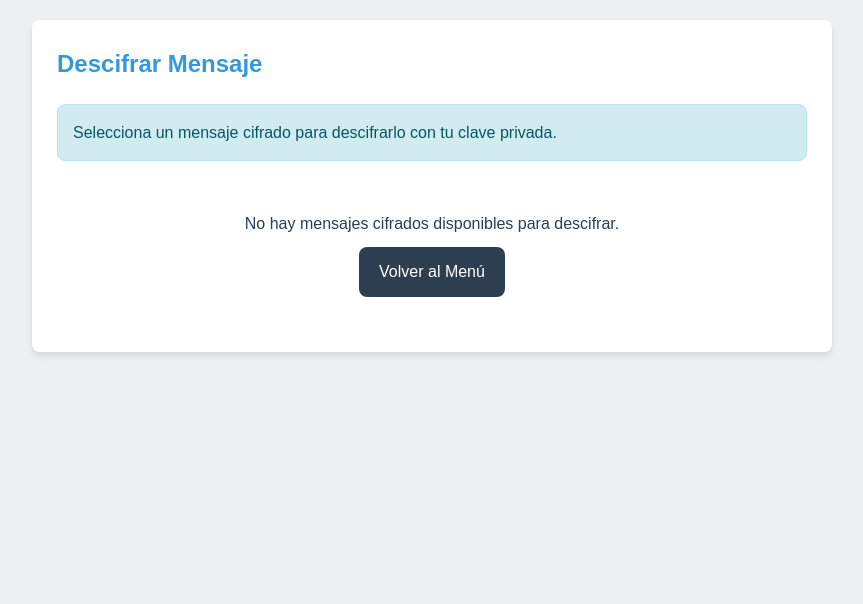
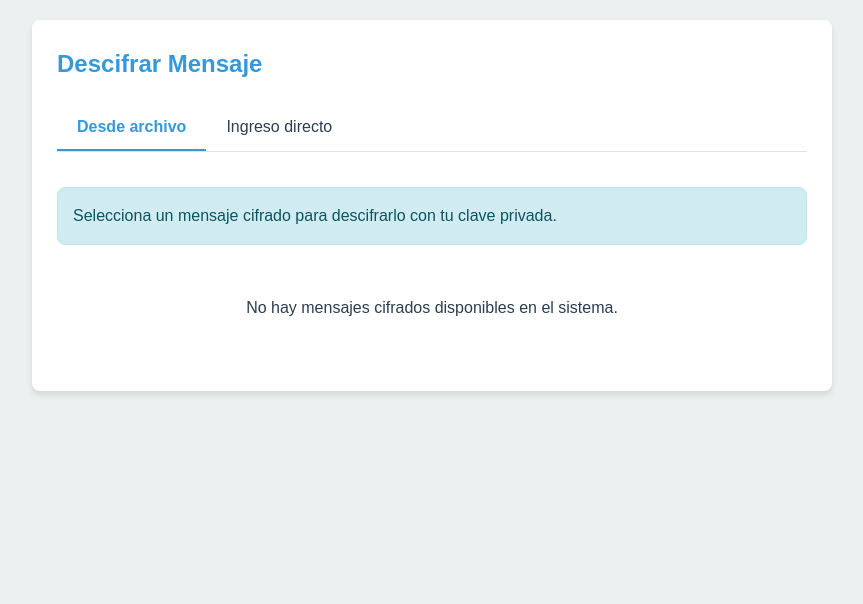
Before and after one commit to EsthebanHeredia/RSAencrypter, a Flask app: page /descifrar in a window 1280 px wide. Shown: the part 158-762 px from the top of the page, without its empty margins (208-1071 px from the left). Run offline with Flask 2, Linux system fonts and the light colour scheme; the visitor is signed in with stand-in values (Sample User, id 1).

Commit message:
Version 2.0, funcionalidades del programa completas, falta mejorar frontend

```diff
--- a/app.py
+++ b/app.py
@@ -1,5 +1,6 @@
 from flask import Flask, render_template, request, redirect, url_for, session, flash
 import os
+import time
 from rsa_utils import generar_claves_rsa, cifrar_mensaje, descifrar_mensaje, guardar_mensaje
 from config import USER_CREDENTIALS, USERS, KEYS_DIR, MESSAGES_DIR
 
@@ -173,43 +174,52 @@ def descifrar():
 def procesar_descifrado():
     """
     Procesa el descifrado de un mensaje y lo muestra en pantalla.
+    Puede recibir el mensaje desde un archivo o directamente como texto.
     """
     if 'usuario' not in session:
         return redirect(url_for('index'))
 
     usuario = session['usuario']
-    archivo = request.form.get('archivo')
+    metodo = request.form.get('metodo', 'archivo')
 
     try:
-        # Ruta completa al archivo cifrado
-        ruta_archivo = os.path.join(MESSAGES_DIR, archivo)
+        # Determinamos la fuente del texto cifrado
+        if metodo == 'archivo':
+            archivo = request.form.get('archivo')
+            nombre_archivo = os.path.splitext(archivo)[0].replace('_cifrado', '')
 
-        # Extraemos el nombre base del archivo
-        nombre_archivo = os.path.splitext(archivo)[0].replace('_cifrado', '')
+            # Leemos el mensaje cifrado del archivo
+            with open(os.path.join(MESSAGES_DIR, archivo), 'r') as f:
+                mensaje_cifrado = f.read()
 
-        # Leemos el mensaje cifrado del archivo
-        with open(ruta_archivo, 'r') as f:
-            mensaje_cifrado = f.read()
+            fuente = f"archivo: {archivo}"
+        else:  # metodo == 'texto'
+            mensaje_cifrado = request.form.get('texto_cifrado')
+            nombre_archivo = request.form.get('nombre_archivo', f"mensaje_directo_{int(time.time())}")
+            fuente = "entrada directa de texto"
 
         # Desciframos el mensaje usando la clave privada del usuario
         mensaje_descifrado = descifrar_mensaje(mensaje_cifrado, usuario)
 
         if mensaje_descifrado:
-            # Guardamos el mensaje descifrado en un nuevo archivo
-            ruta_guardado = guardar_mensaje(mensaje_descifrado, nombre_archivo, cifrado=False)
+            # Guardamos el mensaje descifrado en un nuevo archivo solo si se proporciona un nombre
+            if nombre_archivo:
+                ruta_guardado = guardar_mensaje(mensaje_descifrado, nombre_archivo, cifrado=False)
+            else:
+                ruta_guardado = "No guardado (no se proporcionó nombre)"
 
             # Mostramos el resultado en una página específica
             return render_template('resultado_descifrado.html',
                                   usuario=usuario,
                                   mensaje_cifrado=mensaje_cifrado,
                                   mensaje_descifrado=mensaje_descifrado,
-                                  nombre_archivo=archivo,
+                                  nombre_archivo=fuente,
                                   ruta_guardado=ruta_guardado)
         else:
-            flash('Error al descifrar el mensaje. Es posible que no tengas la clave privada correcta.')
+            flash('Error al descifrar el mensaje. Es posible que no tengas la clave privada correcta o el formato sea incorrecto.')
             return redirect(url_for('descifrar'))
     except Exception as e:
-        flash(f'Error: {str(e)}')
+        flash(f'Error al descifrar: {str(e)}')
         return redirect(url_for('descifrar'))
 
 @app.route('/logout')
--- a/static/css/style.css
+++ b/static/css/style.css
@@ -215,7 +215,7 @@ footer {
         width: 100%;
     }
 }
-/* Version 2.0 styles */
+/* Version 1.2 styles */
 
 .warning-box {
     background-color: #fff3cd;
@@ -259,3 +259,39 @@ footer {
     margin: 15px 0;
     color: #6c757d;
 }
+
+/* Version 1.3 styles */
+
+/* Estilos para pestañas */
+.tabs {
+    display: flex;
+    list-style: none;
+    padding: 0;
+    margin: 0 0 20px;
+    border-bottom: 1px solid #dee2e6;
+}
+
+.tab {
+    padding: 10px 20px;
+    cursor: pointer;
+    position: relative;
+}
+
+.tab.active {
+    border-bottom: 2px solid var(--primary-color);
+    font-weight: bold;
+    color: var(--primary-color);
+}
+
+.tab:hover {
+    background-color: #f8f9fa;
+}
+
+.tab-content {
+    display: none;
+    padding: 15px 0;
+}
+
+.tab-content.active {
+    display: block;
+}
--- /dev/null
+++ b/static/js/tabs.js
@@ -0,0 +1,31 @@
+/**
+ * Maneja el cambio entre pestañas en la interfaz de usuario
+ * @param {string} tabId - El ID del contenido de la pestaña a mostrar
+ */
+function switchTab(tabId) {
+    // Ocultar todos los contenidos de tabs
+    document.querySelectorAll('.tab-content').forEach(content => {
+        content.classList.remove('active');
+    });
+
+    // Desactivar todas las pestañas
+    document.querySelectorAll('.tab').forEach(tab => {
+        tab.classList.remove('active');
+    });
+
+    // Activar el tab seleccionado
+    document.getElementById(tabId).classList.add('active');
+
+    // Activar la pestaña que se hizo clic
+    if (tabId === 'from-file') {
+        document.querySelectorAll('.tab')[0].classList.add('active');
+    } else {
+        document.querySelectorAll('.tab')[1].classList.add('active');
+    }
+}
+
+// Asegurar que el script se ejecute cuando el DOM esté completamente cargado
+document.addEventListener('DOMContentLoaded', function() {
+    // Inicialmente activar la primera pestaña
+    switchTab('from-file');
+});
--- a/templates/descifrar.html
+++ b/templates/descifrar.html
@@ -5,6 +5,7 @@
     <meta name="viewport" content="width=device-width, initial-scale=1.0">
     <title>Descifrar Mensaje - {{ usuario }}</title>
     <link rel="stylesheet" href="{{ url_for('static', filename='css/style.css') }}">
+    <script src="{{ url_for('static', filename='js/tabs.js') }}"></script>
 </head>
 <body>
     <div class="container">
@@ -18,12 +19,19 @@
         <div class="card">
             <h2>Descifrar Mensaje</h2>
 
+            <ul class="tabs">
+                <li class="tab active" onclick="switchTab('from-file')">Desde archivo</li>
+                <li class="tab" onclick="switchTab('from-text')">Ingreso directo</li>
+            </ul>
+
+            <div class="tab-content active" id="from-file">
                 <div class="info-box">
                     <p>Selecciona un mensaje cifrado para descifrarlo con tu clave privada.</p>
                 </div>
 
                 {% if archivos %}
                     <form action="/procesar_descifrado" method="post">
+                        <input type="hidden" name="metodo" value="archivo">
                         <div class="form-group">
                             <label for="archivo">Selecciona un archivo:</label>
                             <select name="archivo" id="archivo" required>
@@ -41,12 +49,39 @@
                     </form>
                 {% else %}
                     <div class="empty-state">
-                    <p>No hay mensajes cifrados disponibles para descifrar.</p>
-                    <a href="/menu" class="btn btn-secondary">Volver al Menú</a>
+                        <p>No hay mensajes cifrados disponibles en el sistema.</p>
                     </div>
                 {% endif %}
             </div>
+
+            <div class="tab-content" id="from-text">
+                <div class="info-box">
+                    <p>Ingresa directamente el texto cifrado para descifrarlo con tu clave privada.</p>
                 </div>
+
+                <form action="/procesar_descifrado" method="post">
+                    <input type="hidden" name="metodo" value="texto">
+                    <div class="form-group">
+                        <label for="texto_cifrado">Texto cifrado:</label>
+                        <textarea name="texto_cifrado" id="texto_cifrado" rows="6" required
+                                  placeholder="Pega aquí el texto cifrado (formato JSON)..."></textarea>
+                    </div>
+
+                    <div class="form-group">
+                        <label for="nombre_archivo">Nombre para guardar (opcional):</label>
+                        <input type="text" name="nombre_archivo" id="nombre_archivo"
+                               placeholder="Ejemplo: mensaje1">
+                    </div>
+
+                    <div class="form-buttons">
+                        <button type="submit" class="btn">Descifrar Texto</button>
+                        <a href="/menu" class="btn btn-secondary">Volver al Menú</a>
+                    </div>
+                </form>
+            </div>
+        </div>
+    </div>
+
     <footer>
         <p>Proyecto de Matemática Discreta - Sistema RSA</p>
     </footer>
```
Lines whose indentation alone changed are shown as unchanged.
